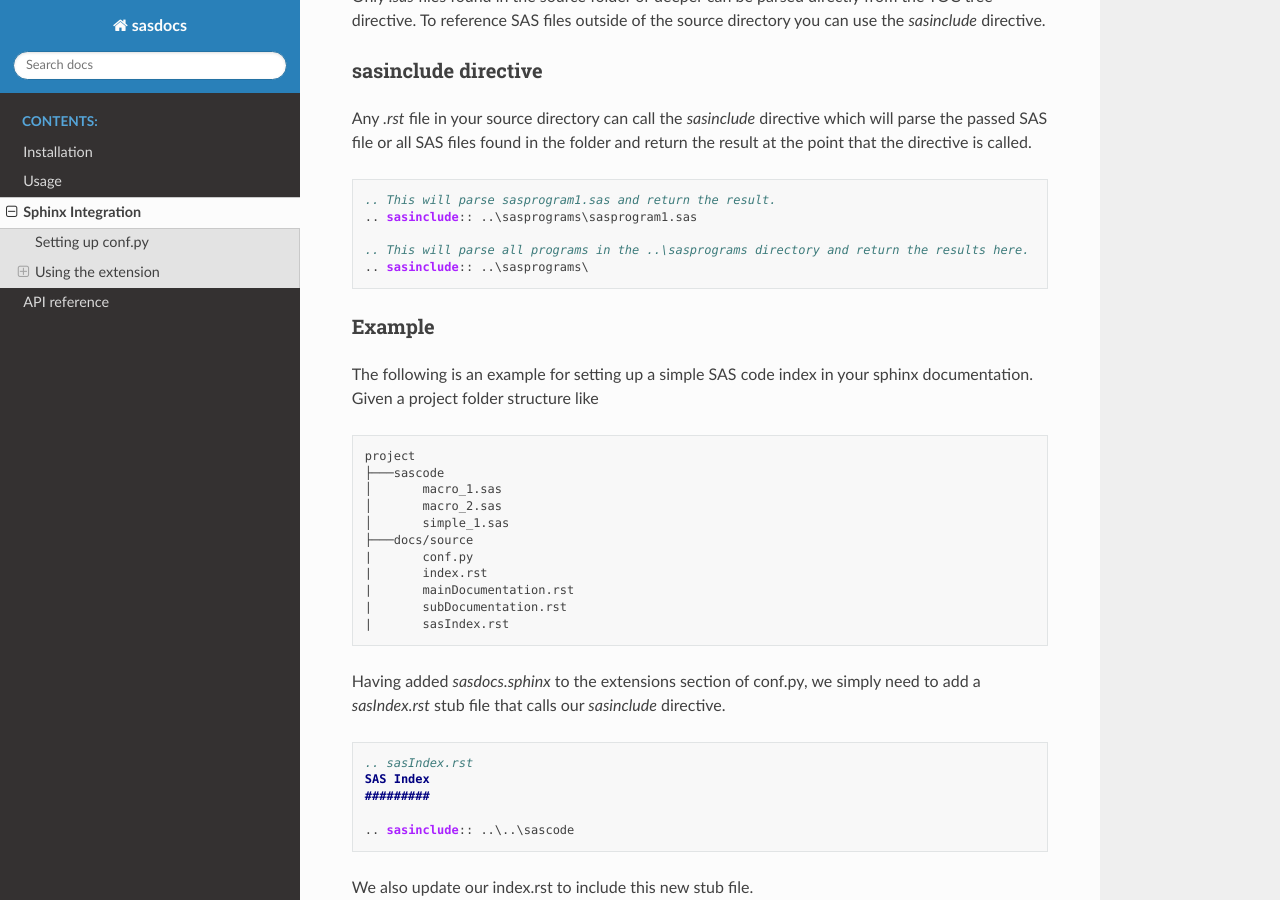
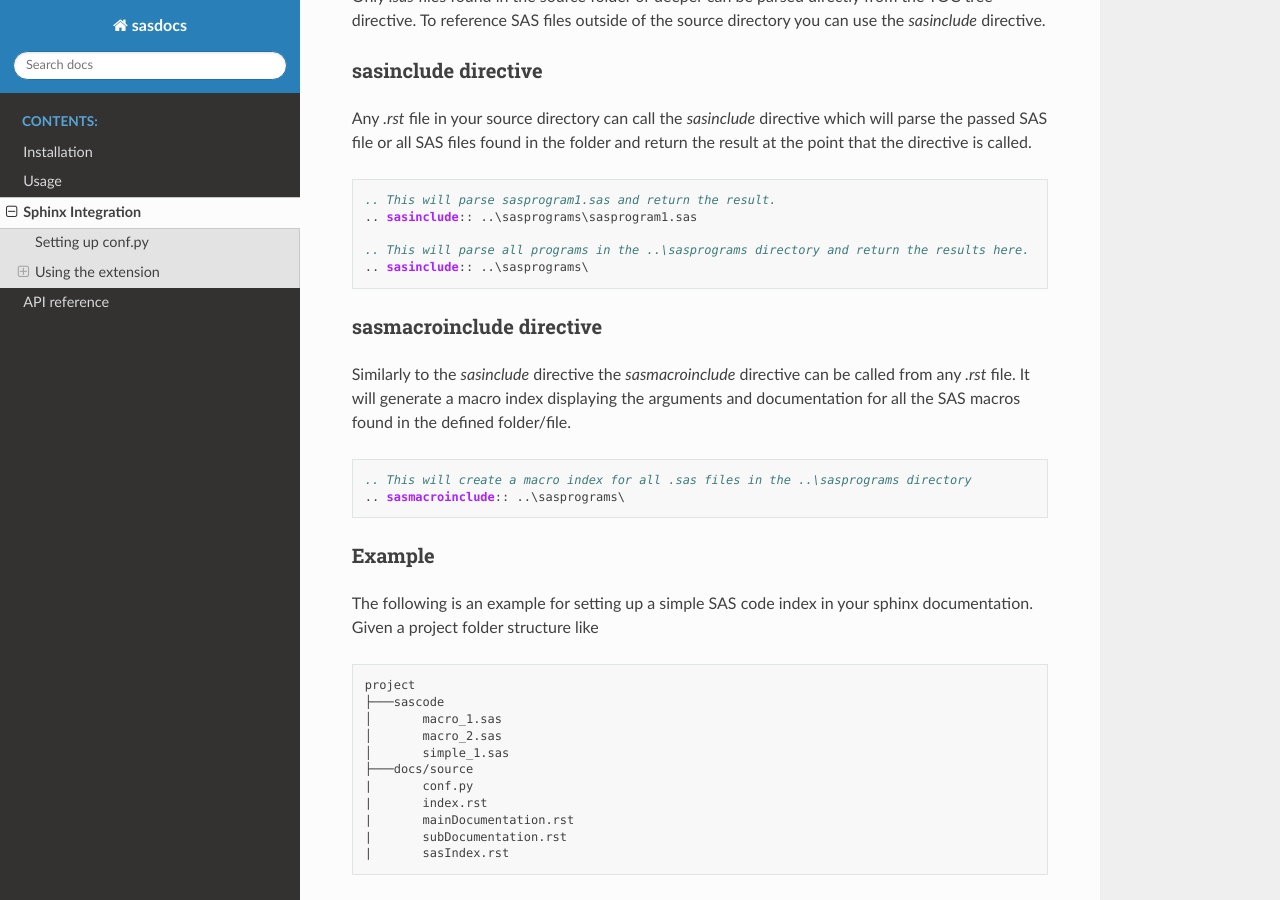
Before and after one commit to benjamincorcoran/sasdocs, a Sphinx documentation site: the page built from docs/source/sphinx.rst, in a window 1280 px wide and 900 px high, scrolled down 977 px. Built offline with Sphinx 7.4.7 and the Read the Docs theme 2.0.0, drawn with Linux system fonts in a browser that asks for light colours; some of the changed text lies outside the part shown.

Commit message:
Update docs, spelling, fixes #69

```diff
--- a/docs/requirements.txt
+++ b/docs/requirements.txt
@@ -1,3 +1,4 @@
 sphinx==2.1.2
 attrs
 parsy
+m2r
--- a/docs/source/conf.py
+++ b/docs/source/conf.py
@@ -30,7 +30,7 @@ release = '1.0'
 # Add any Sphinx extension module names here, as strings. They can be
 # extensions coming with Sphinx (named 'sphinx.ext.*') or your custom
 # ones.
-extensions = ['sphinx.ext.autodoc', 'sphinx.ext.coverage', 'sphinx.ext.napoleon'
+extensions = ['sphinx.ext.autodoc', 'sphinx.ext.coverage', 'sphinx.ext.napoleon', 'm2r'
 ]
 
 master_doc = 'index'
--- a/docs/source/installation.rst
+++ b/docs/source/installation.rst
@@ -1,7 +1,7 @@
 Installation
 ============
 
-sasdocs can be installed by cloning this reposistory:
+`sasdocs` can be installed by cloning this reposistory:
 
 .. code-block:: bash
 
--- a/docs/source/sphinx.rst
+++ b/docs/source/sphinx.rst
@@ -1,14 +1,16 @@
 Sphinx Integration
 ==================
 
-Integration with the documentation module `Sphinx <https://www.sphinx-doc.org/en/master/>`_ is possible out of the box using sasdocs.
-If you are not already familiar with sphinx, please follow the `quick-start tutorial <https://www.sphinx-doc.org/en/master/usage/quickstart.html>`_ before continuing.
+Integration with the documentation module `Sphinx <https://www.sphinx-doc.org/en/master/>`_
+is possible out of the box using `sasdocs`. If you are not
+already familiar with sphinx, please follow the `quick-start tutorial <https://www.sphinx-doc.org/en/master/usage/quickstart.html>`_
+before continuing.
 
 Setting up conf.py
 ##################
 
-In the `conf.py` generated by sphinx in the `source` folder, add the `sasdocs.sphinx` extention to the list of extentions that can be accessed
-by sphinx.
+In the `conf.py` generated by sphinx in the `source` folder, add the
+`sasdocs.sphinx` extention to the list of extentions that can be accessed by sphinx.
 
 .. code-block:: python
 
@@ -29,9 +31,10 @@ The sasdocs sphinx extention has two parts, a parser and a directive.
 Sphinx file parser
 ******************
 
-Adding the extension to `conf.py` will allow any `.sas` file found in the `source` folder or below to be referenced in the TOC tree. This
-will then be parsed into a doctree and be exportable in any format. SAS programs should be referenced by the file name without the `.sas`
-extension.
+Adding the extension to `conf.py` will allow any `.sas` file found in the
+`source` folder or below to be referenced in the TOC tree. This will then
+be parsed into a doctree and be exportable in any format. SAS programs
+should be referenced by the file name without the `.sas` extension.
 
 .. code-block:: rst
 
@@ -61,6 +64,16 @@ and return the result at the point that the directive is called.
     .. This will parse all programs in the ..\sasprograms directory and return the results here.
     .. sasinclude:: ..\sasprograms\
 
+sasmacroinclude directive
+*************************
+
+Similarly to the `sasinclude` directive the `sasmacroinclude` directive can be called from any `.rst` file. It will generate a macro index
+displaying the arguments and documentation for all the SAS macros found in the defined folder/file.
+
+.. code-block:: rst
+
+   .. This will create a macro index for all .sas files in the ..\sasprograms directory
+   .. sasmacroinclude:: ..\sasprograms\
 
 Example
 *******
```
Also changed, not shown: docs/source/index.rst (+1 -10 lines), docs/source/usage.rst (+4 -6 lines).
